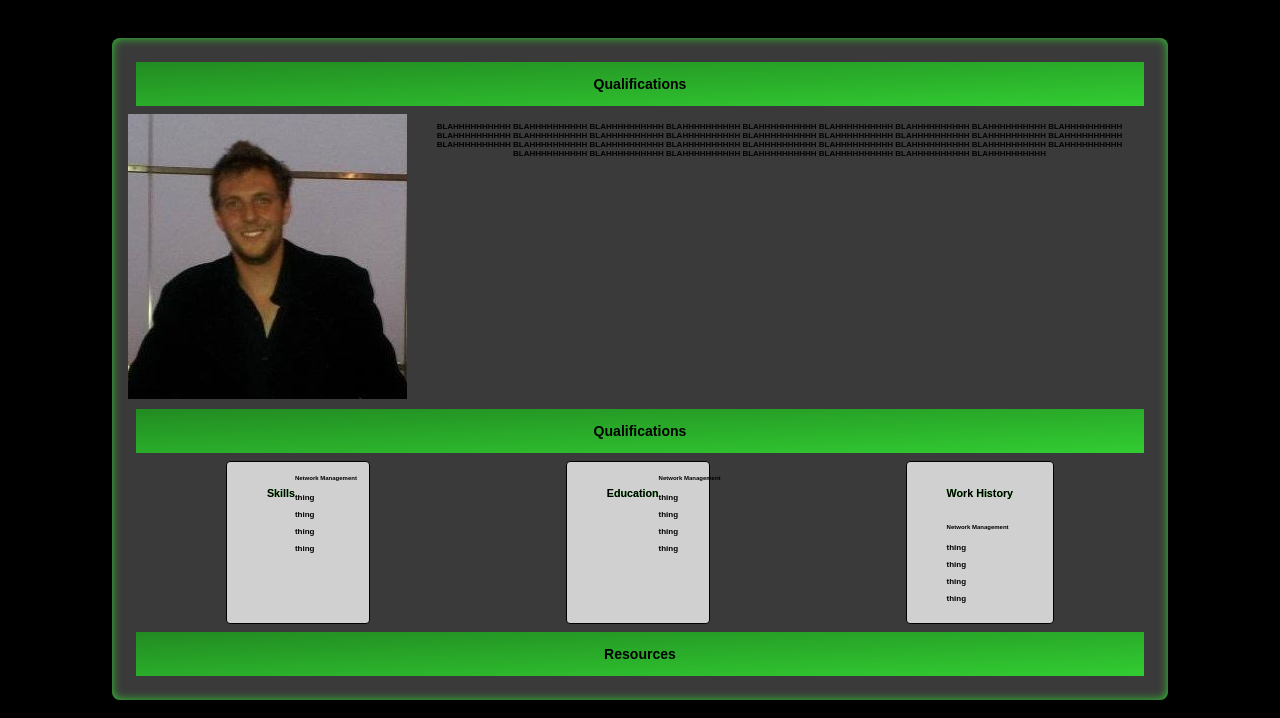
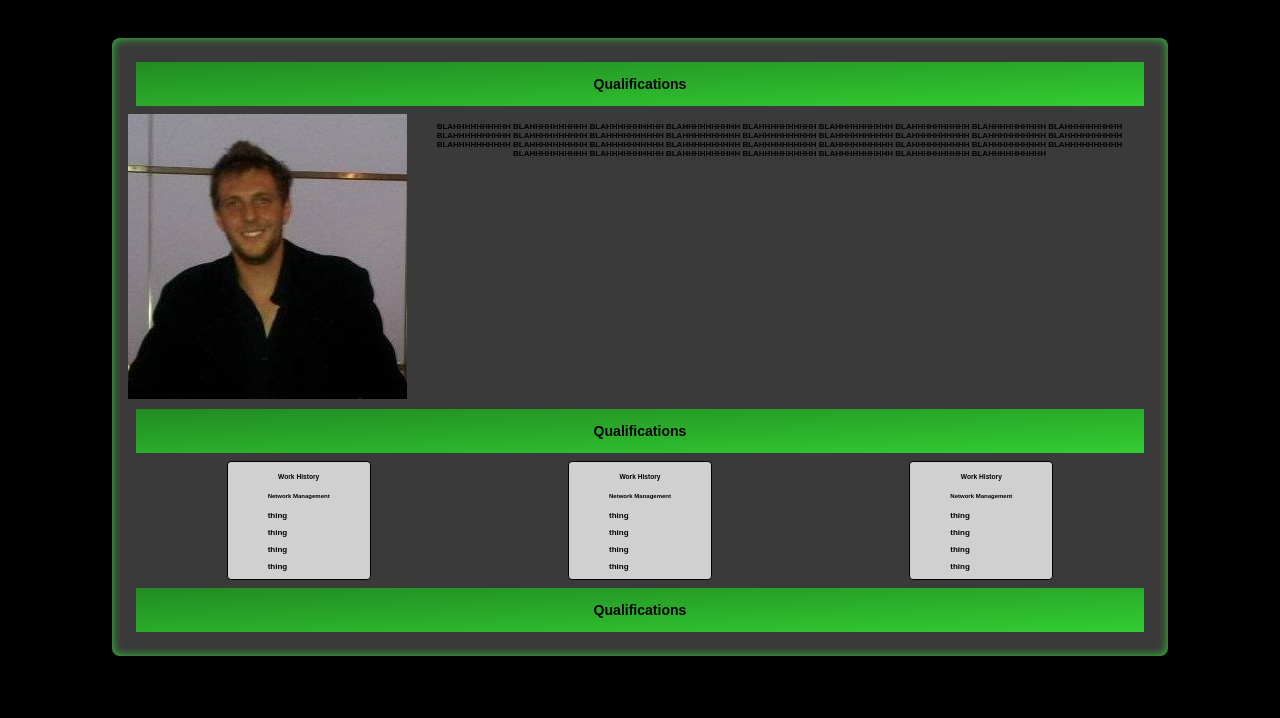
Before and after one commit to dcryptOG/portfolio, a plain HTML site: page index.html in a window 1280 px wide. Shown: the part 82-800 px from the top of the page. Drawn offline with Linux system fonts and the light colour scheme.

Commit message:
Fixed index content styles

```diff
--- a/assets/css/style.css
+++ b/assets/css/style.css
@@ -218,11 +218,13 @@ a {
     align-items: center;
 }
 
-.qualifyItem {
-    list-style: none;
-    text-align: left;
+.qualifyContent {
     height: 100%;
     width: 100%;
+}
+
+.qualifyItem p {
+    text-align: left;
 }
 
 /* ============================CONTACT HTML============================================= */
--- a/index.html
+++ b/index.html
@@ -57,8 +57,6 @@
     <section class='content'>
         <div class='flex-container' id='content'>
             <div class='aboutContainer'>
-
-
                 <nav class='aboutTitleBox'>
                     <a href='#' class='aboutTitle'>
                         <h3>Qualifications</h3>
@@ -85,12 +83,11 @@
                     </a>
                 </nav>
                 <div class='aboutBox' id='qualify'>
-                    <span class='qualifyBox'>
-                        <a href='#' class='qualifyTitle' id='skills'>
-                            <h6>Skills</h6>
-                        </a>
+                    <div class='qualifyBox'>
+                        <div class='qualifyContent'>
+                            <h5>Work History</h5>
+                            <a href='#workHistory' id='workHistory'></a>
                             <div class='qualifyItem'>
-                            <a href='#' class='qualifyTitleSub' id=''>
                                 <h6>Network Management</h6>
                                 </a>
                                 <p>thing</p>
@@ -98,13 +95,14 @@
                                 <p>thing</p>
                                 <p>thing</p>
                             </div>
-                    </span>
-                    <span class='qualifyBox' id='edu'>
-                        <a href='#' class='qualifyTitle' id=''>
-                            <h6>Education</h6>
-                        </a>
+                        </div>
+                    </div>
+
+                    <div class='qualifyBox' id='edu'>
+                        <div class='qualifyContent'>
+                            <h5>Work History</h5>
+                            <a href='#workHistory' id='workHistory'></a>
                             <div class='qualifyItem'>
-                            <a href='#' class='qualifyTitleSub' id=''>
                                 <h6>Network Management</h6>
                                 </a>
                                 <p>thing</p>
@@ -112,14 +110,14 @@
                                 <p>thing</p>
                                 <p>thing</p>
                             </div>
-                    </span>
+                        </div>
+                    </div>
 
-                    <span class='qualifyBox'>
+                    <div class='qualifyBox'>
+                        <div class='qualifyContent'>
+                            <h5>Work History</h5>
+                            <a href='#workHistory' id='workHistory'></a>
                             <div class='qualifyItem'>
-                            <a href='#' class='qualifyTitle' id='workHistory'>
-                                <h6>Work History</h6>
-                            </a>
-                            <a href='#' class='qualifyTitleSub' id=''>
                                 <h6>Network Management</h6>
                                 </a>
                                 <p>thing</p>
@@ -127,21 +125,15 @@
                                 <p>thing</p>
                                 <p>thing</p>
                             </div>
-                    </span>
+                        </div>
+                    </div>
                 </div>
 
                 <nav class='aboutTitleBox'>
                     <a href='#' class='aboutTitle'>
-                        <h3>Resources</h3>
+                        <h3>Qualifications</h3>
                     </a>
                 </nav>
-                <div class='aboutBox'>
-                    <nav>
-                        <a href='#'></a>
-                    </nav>
-                </div>
-            </div>
-
             </div>
         </div>
     </section>
```
Lines whose indentation alone changed are shown as unchanged.
